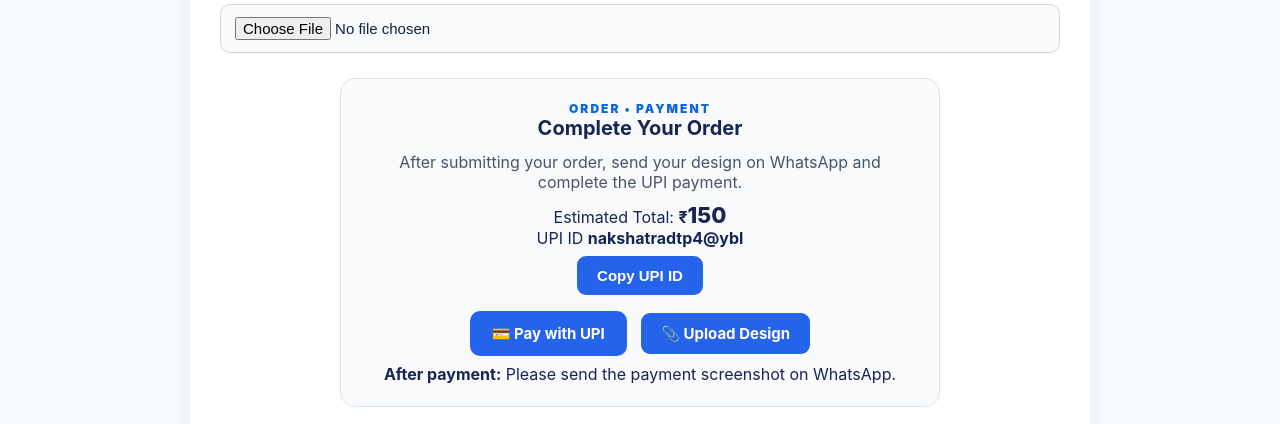
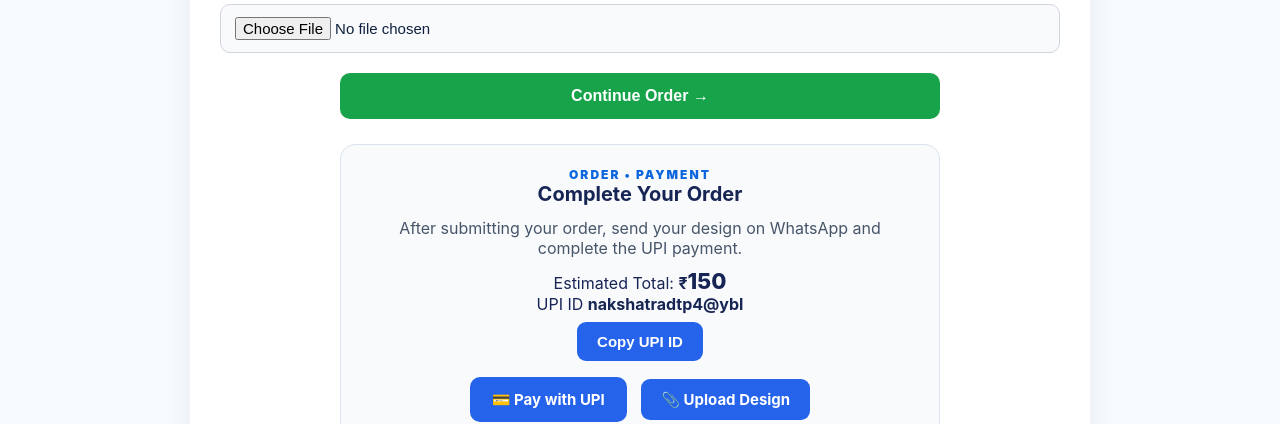
Before and after one commit to aismartprint-max/aismartprint, a plain HTML site: page index.html in a window 1280 px wide. Shown: the part 3067-3491 px from the top of the page. Drawn offline with Linux system fonts and the light colour scheme.

Commit message:
Update index.html

```diff
--- a/index.html
+++ b/index.html
@@ -159,7 +159,11 @@
         id="design"
         accept=".jpg,.jpeg,.png,.pdf"
       >
-
+<div class="continue-order-wrap">
+  <button type="submit" class="btn primary" id="continueOrderBtn">
+    Continue Order →
+  </button>
+</div>
       <div class="payment-box">
 
         <div class="pill">ORDER • PAYMENT</div>
```
